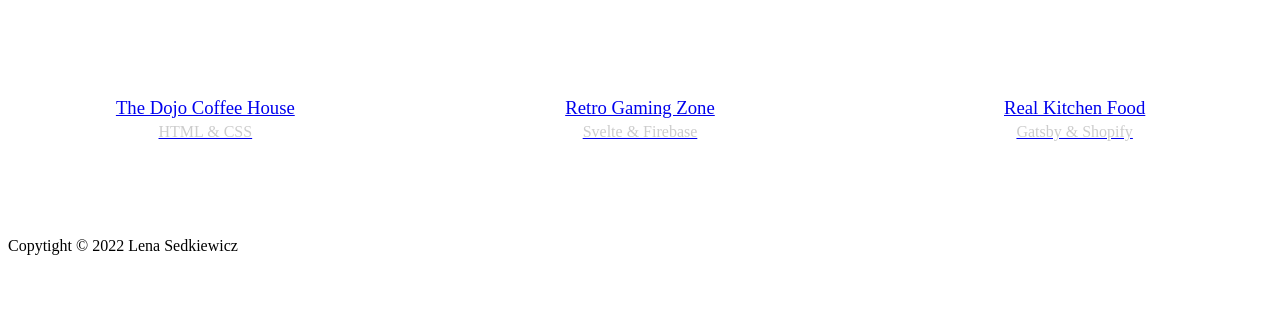
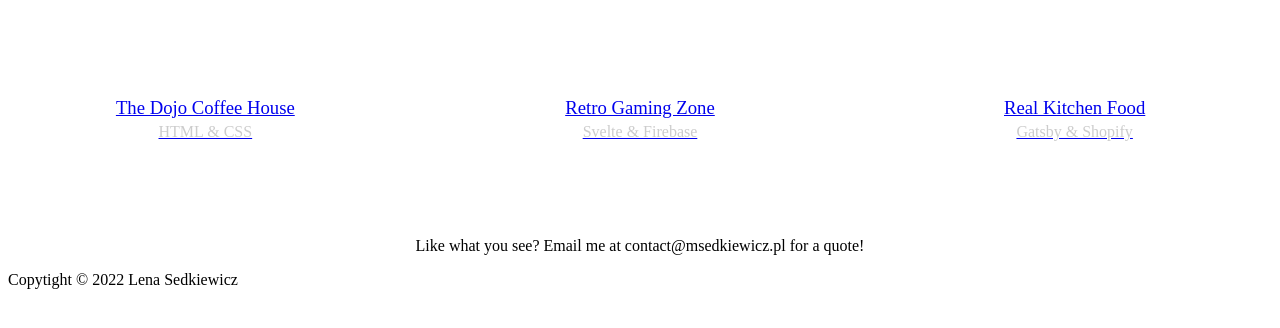
Before and after one commit to lenasedkiewicz/lenasedkiewicz-portfolio, a Gatsby site: page /projects in a window 1280 px wide. Shown: the part 300-628 px from the top of the page. Built offline with nearby package versions, Linux system fonts and the light colour scheme; Gatsby itself is replaced by a stand-in of ours.

Commit message:
Add contact query to page query

```diff
--- a/gatsby-config.js
+++ b/gatsby-config.js
@@ -20,5 +20,6 @@
     title: 'Lena Sedkiewicz',
     description: 'Your WordPress Developer',
     copyright: 'Copyright 2022 by Lena Sedkiewicz',
+    contact: 'contact@msedkiewicz.pl',
   }
 }
--- a/src/pages/projects/index.js
+++ b/src/pages/projects/index.js
@@ -4,7 +4,9 @@
 import * as styles from "../../styles/projects.module.css"
 
 export default function Projects({ data }) {
-  const projects = data.allMarkdownRemark.nodes
+  const projects = data.projects.nodes
+  const contact = data.contact.siteMetadata.contact
+
   return (
     <ProjectsLayout>
       <section className={styles.portfolio}>
@@ -20,6 +22,7 @@
             </Link>
             ))}
         </div>
+        <p>Like what you see? Email me at { contact } for a quote!</p>
       </section>
     </ProjectsLayout>
   )
@@ -28,7 +31,7 @@
 // export page query
 export const query = graphql`
 query ProjectsPage {
-  allMarkdownRemark(sort: {fields: frontmatter___date, order: DESC}) {
+  projects: allMarkdownRemark(sort: {fields: frontmatter___date, order: DESC}) {
     nodes {
       frontmatter {
         slug
@@ -39,5 +42,10 @@
       id
     }
   }
+  contact: site{
+    siteMetadata {
+      contact
+    }
+  }
 }
 `
```
